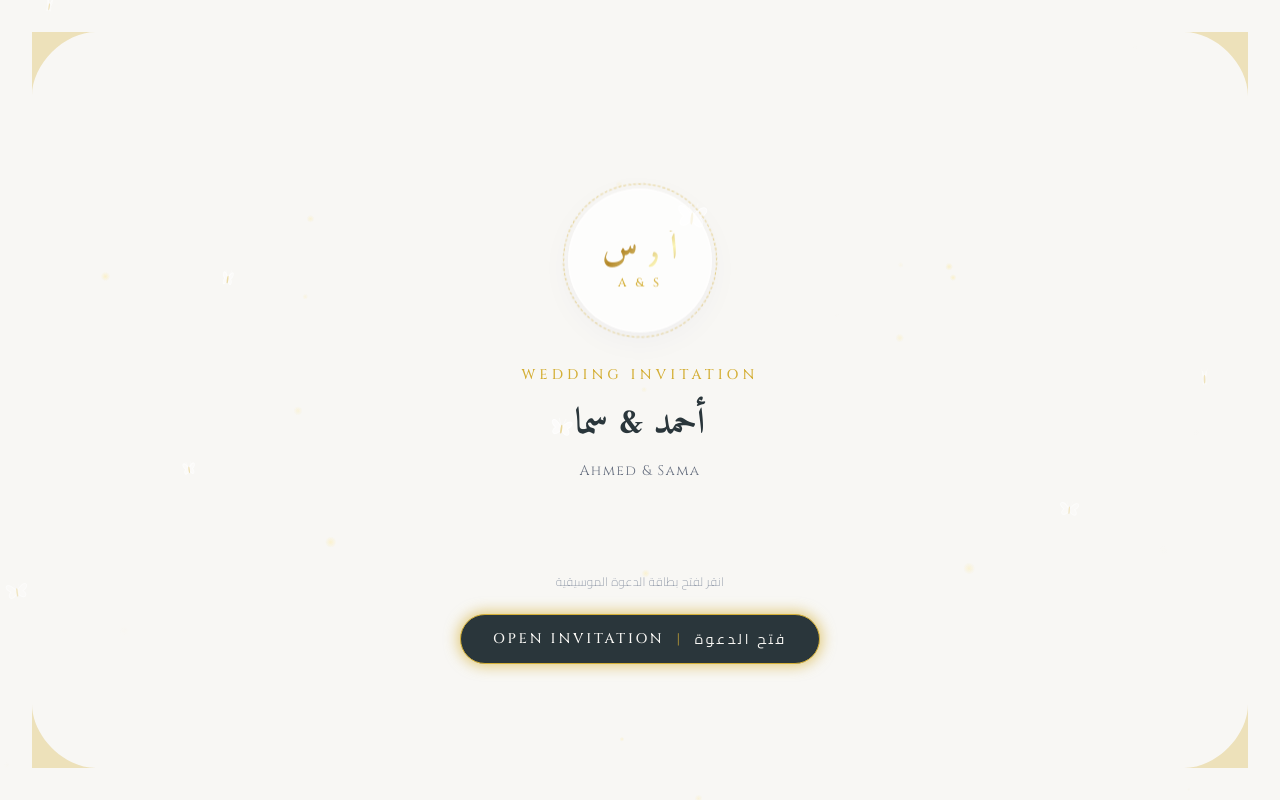
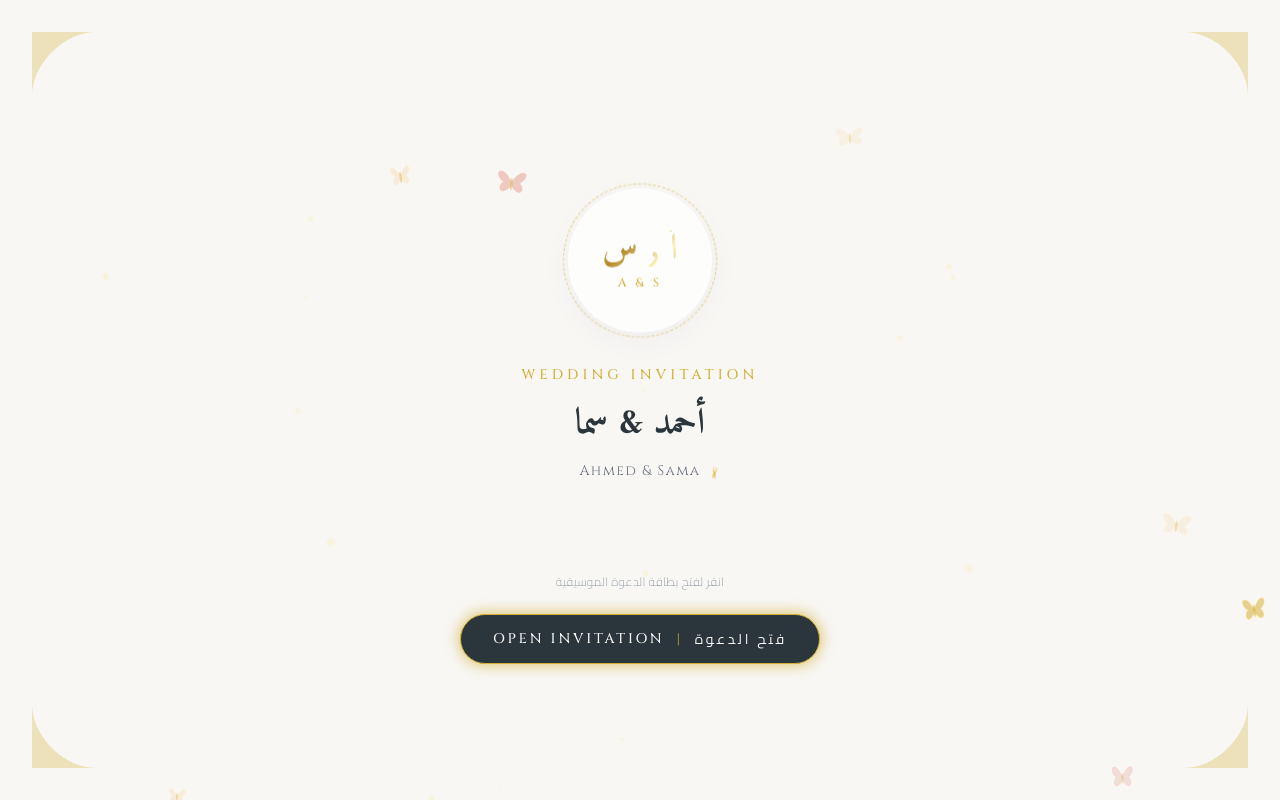
Before and after one commit to ahmedesmail01/my-wedding, a Next.js app: page / in a window 1280 px wide. Built offline with nearby package versions, Linux system fonts and the light colour scheme.

Commit message:
style: give butterflies wings a warm gold, amber, rose gold, and champagne shimmers palette

```diff
--- a/src/components/ButterflyParticles.tsx
+++ b/src/components/ButterflyParticles.tsx
@@ -25,6 +25,8 @@ interface Butterfly {
   wingBeatSpeed: number;
   phase: number;
   opacity: number;
+  color: string;
+  strokeColor: string;
 }
 
 export default function ButterflyParticles() {
@@ -60,6 +62,14 @@ export default function ButterflyParticles() {
     const maxSparkles = 25;
     const maxButterflies = 8;
 
+    // Premium warm gold, rose gold, amber and champagne wing color palettes
+    const wingColors = [
+      { fill: '212, 175, 55', stroke: '244, 215, 120' }, // Classic Gold
+      { fill: '230, 185, 95', stroke: '255, 220, 150' }, // Soft Amber
+      { fill: '225, 155, 140', stroke: '250, 195, 185' }, // Rose Gold
+      { fill: '242, 220, 180', stroke: '255, 240, 210' }  // Soft Champagne
+    ];
+
     if (showSparkles) {
       for (let i = 0; i < maxSparkles; i++) {
         sparkles.push({
@@ -76,6 +86,7 @@ export default function ButterflyParticles() {
 
     if (showButterflies) {
       for (let i = 0; i < maxButterflies; i++) {
+        const randColor = wingColors[Math.floor(Math.random() * wingColors.length)];
         butterflies.push({
           x: Math.random() * width,
           y: Math.random() * height + 100, // spawn slightly low
@@ -88,6 +99,8 @@ export default function ButterflyParticles() {
           wingBeatSpeed: Math.random() * 0.15 + 0.1,
           phase: Math.random() * Math.PI * 2,
           opacity: Math.random() * 0.3 + 0.25, // semi-transparent glow
+          color: randColor.fill,
+          strokeColor: randColor.stroke
         });
       }
     }
@@ -104,8 +117,8 @@ export default function ButterflyParticles() {
       const flapScale = Math.sin(b.phase);
 
       // We draw the left and right wings with scale inversion
-      ctx.fillStyle = `rgba(255, 255, 255, ${b.opacity})`;
-      ctx.strokeStyle = `rgba(255, 255, 255, ${b.opacity + 0.25})`;
+      ctx.fillStyle = `rgba(${b.color}, ${b.opacity})`;
+      ctx.strokeStyle = `rgba(${b.strokeColor}, ${b.opacity + 0.25})`;
       ctx.lineWidth = 1;
 
       // Draw LEFT Wing (flapping dynamically)
```
